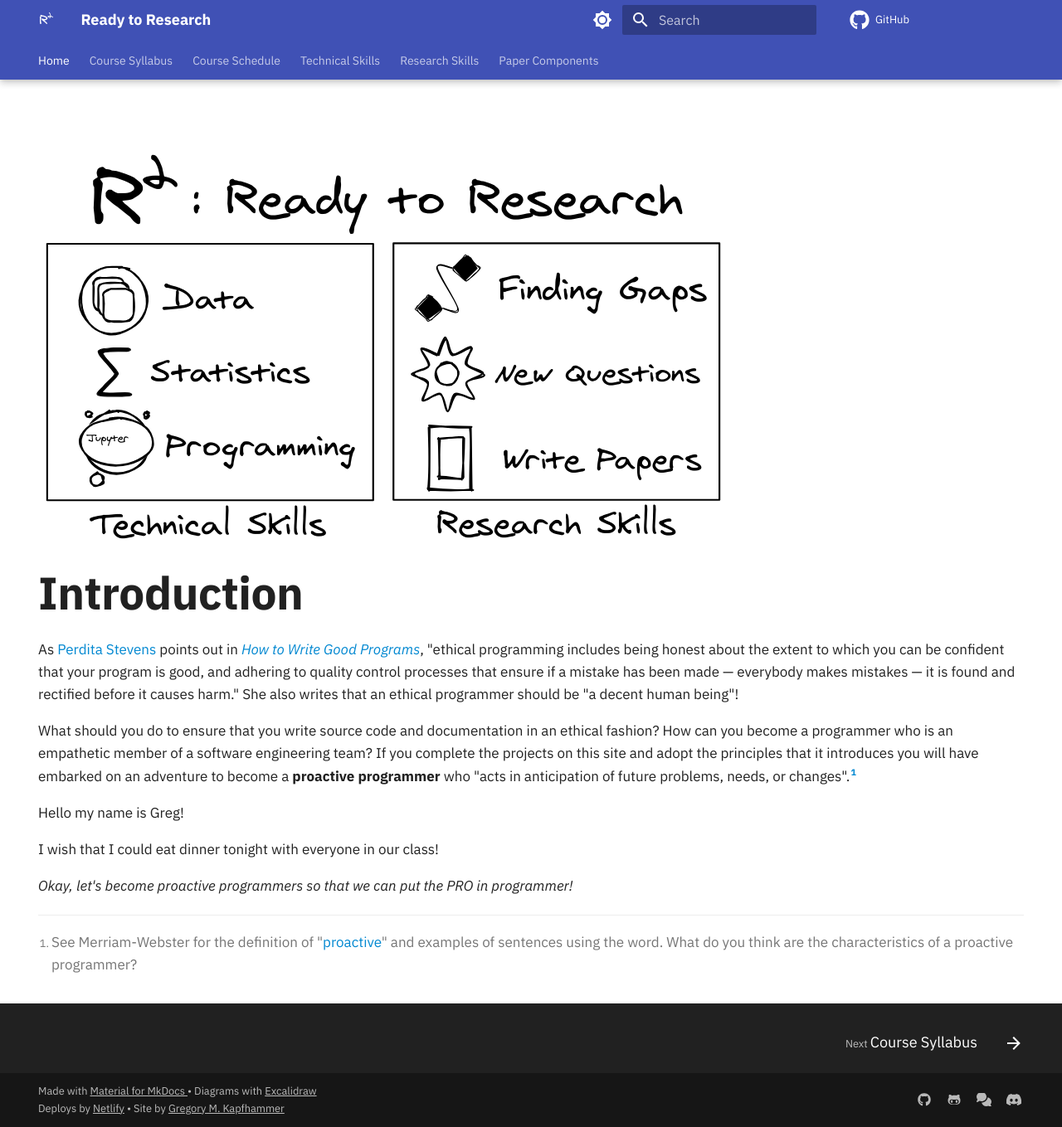
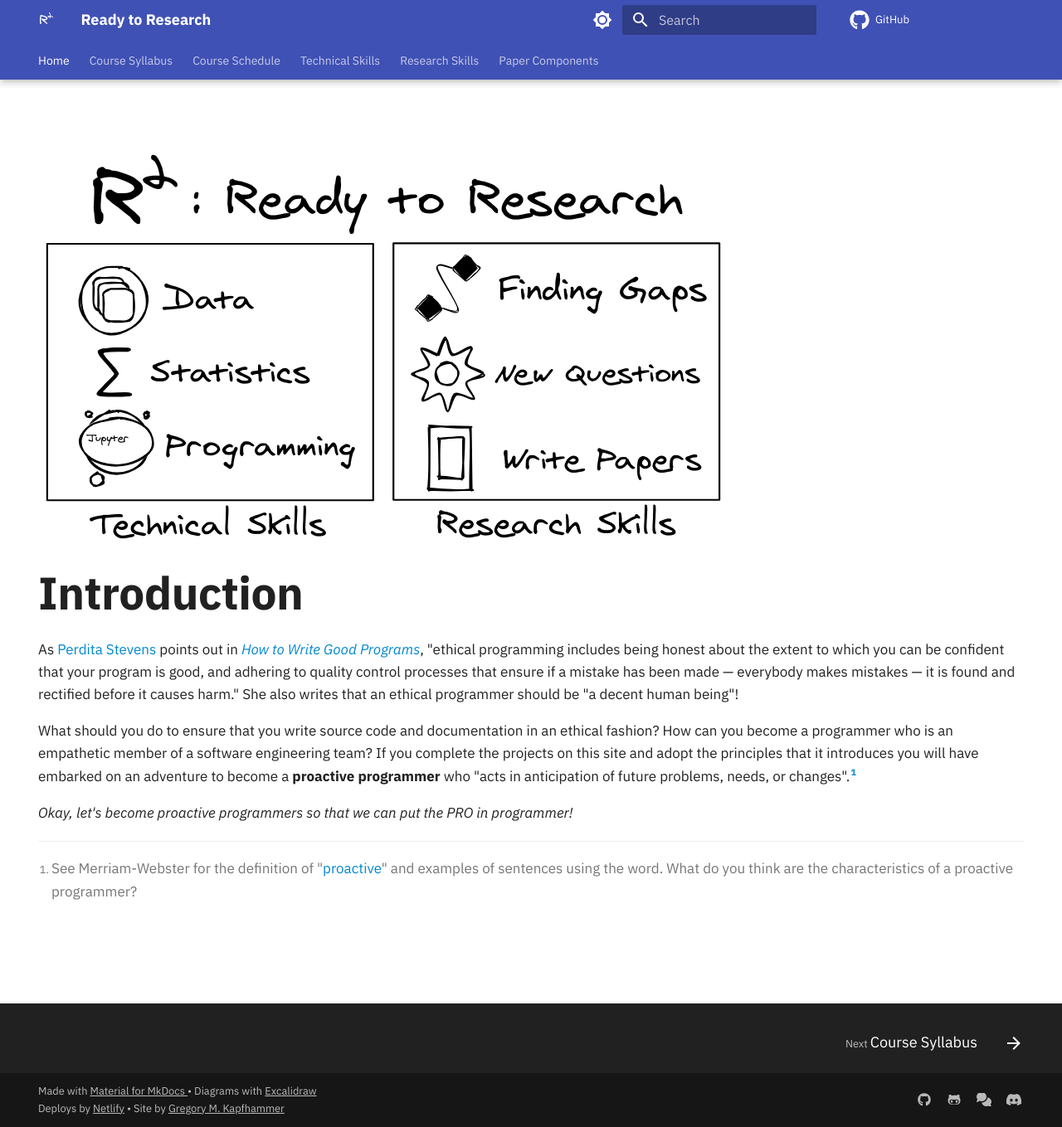
Before and after one commit to kaushal1014/research-paper-template-Athlete-Injuries, an MkDocs documentation site: the page built from docs/index.md, in a window 1280 px wide and 1359 px high. Shown: the whole window at 83% size. Built offline with MkDocs 1.6.1 and Material for MkDocs 9.7.7, drawn with Linux system fonts in a browser that asks for light colours; comment, search, counter and statistics services are not loaded.

Commit message:
fix: Delete the extra lines from the index.md file.

```diff
--- a/docs/index.md
+++ b/docs/index.md
@@ -25,10 +25,6 @@ the principles that it introduces you will have embarked on an adventure to
 become a **proactive programmer** who "acts in anticipation of future problems,
 needs, or changes".[^1]
 
-Hello my name is Greg!
-
-I wish that I could eat dinner tonight with everyone in our class!
-
 *Okay, let's become proactive programmers so that we can put the PRO in
 programmer!*
 
```
